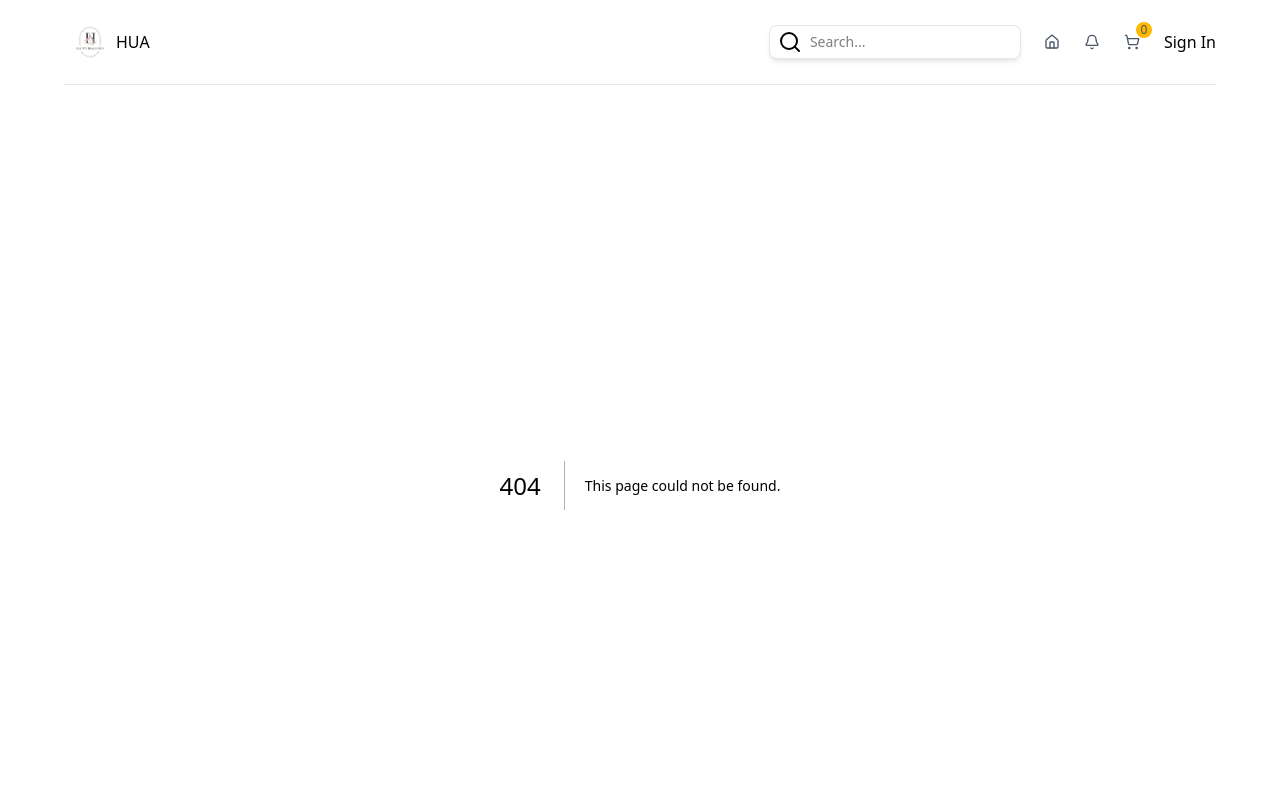
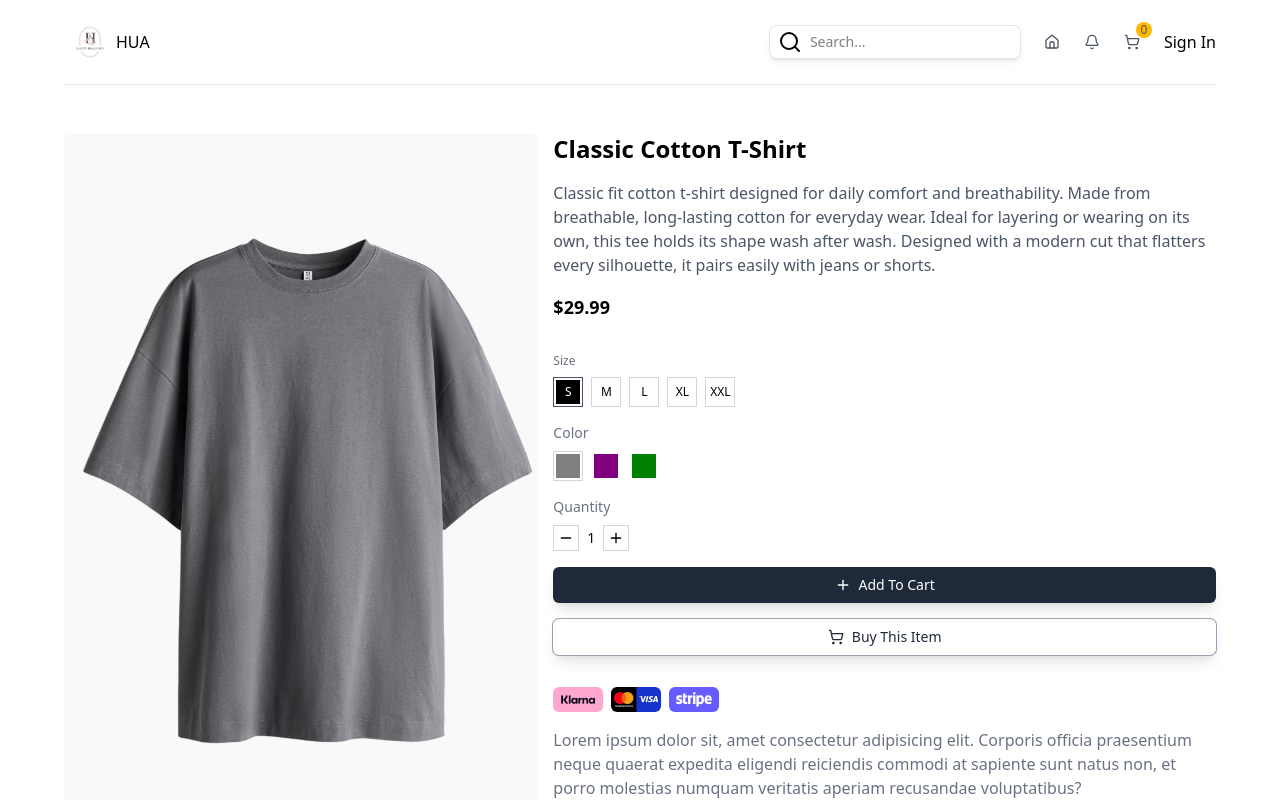
Before and after one commit to HasibullahAman/E-Commerce-UI, a Next.js app: page /products/1 in a window 1280 px wide. Before the commit this address had no page. Shown: the top 800 px of the page. Built offline with nearby package versions, Linux system fonts and the light colour scheme.

Commit message:
Product-item page is done

```diff
--- /dev/null
+++ b/src/app/products/[id]/page.tsx
@@ -0,0 +1,68 @@
+import ProductInteraction from "@/components/ProductInteraction";
+import { ProductType } from "@/type"
+import Image from "next/image";
+
+
+
+// Temporary Data
+const product: ProductType = {
+    id: 1,
+    name: "Classic Cotton T-Shirt",
+    shortDescription: "Soft everyday cotton tee",
+    description: "Classic fit cotton t-shirt designed for daily comfort and breathability. Made from breathable, long-lasting cotton for everyday wear. Ideal for layering or wearing on its own, this tee holds its shape wash after wash. Designed with a modern cut that flatters every silhouette, it pairs easily with jeans or shorts.",
+    price: 29.99,
+    sizes: ["S", "M", "L", "XL", "XXL"],
+    colors: ["gray", "purple", "green"],
+    images: {
+        gray: "/products/1g.png",
+        purple: "/products/1p.png",
+        green: "/products/1gr.png",
+    },
+}
+
+
+
+
+const ProductPage = async ({ params, searchParams }: {
+    params: Promise<{ id: string }>;
+    searchParams: Promise<{ color: string; size: string }>
+}) => {
+
+    const { size, color } = await searchParams;
+
+    const selectedSize = (size || product.sizes[0] as string)
+    const selectedColor = (color || product.colors[0] as string)
+
+    return (
+        <div className="flex flex-col gap-4 lg:flex-row md:gap-4  mt-12 ">
+            {/* Image */}
+            <div className="w-full lg:w-5/12 relative aspect-[2/3]">
+                <Image src={product.images[selectedColor]} alt={product.name}
+                    fill className="object-contain rounded-md" />
+            </div>
+            {/* Product Details */}
+            <div className="w-full lg:w-7/12 flex flex-col gap-4">
+                <h1 className="text-2xl font-bold">{product.name}</h1>
+                <p className="text-gray-600">{product.description}</p>
+                <p className="text-lg font-semibold">${product.price.toFixed(2)}</p>
+                {/* Interaction */}
+                <ProductInteraction
+                    product={product}
+                    selectedSize={selectedSize}
+                    selectedColor={selectedColor} />
+                {/* Card Info */}
+                <div className="flex items-center gap-2 mt-4">
+                    <Image src="/klarna.png" alt="Klarna Logo" width={50} height={25} className="rounded-md cursor-pointer" />
+                    <Image src="/cards.png" alt="Klarna Logo" width={50} height={25} className="rounded-md cursor-pointer" />
+                    <Image src="/stripe.png" alt="Klarna Logo" width={50} height={25} className="rounded-md cursor-pointer" />
+                </div>
+                <p className="text-gray-500 ttext-xs">
+                    Lorem ipsum dolor sit, amet consectetur adipisicing elit. Corporis officia praesentium neque quaerat expedita eligendi reiciendis commodi at sapiente sunt natus non, et porro molestias numquam veritatis aperiam recusandae voluptatibus?
+                </p>
+                {/* Size Selection */}
+            </div>
+        </div>
+    )
+}
+
+export default ProductPage
--- a/src/components/ProductCard.tsx
+++ b/src/components/ProductCard.tsx
@@ -40,7 +40,7 @@ const ProductCard = ({ product }: { product: ProductType }) => {
     return (
         <div className="shadow-lg rounded-lg overflow-hidden">
             {/* IMAGE */}
-            <Link href={`/product/${product.id}`}>
+            <Link href={`/products/${product.id}`}>
                 <div className="relative aspect-[2/3]">
                     <Image
                         src={product.images[productType.color]}
--- /dev/null
+++ b/src/components/ProductInteraction.tsx
@@ -0,0 +1,121 @@
+"use client"
+
+import useCartStore from "@/stores/cartStore";
+import { ProductType } from "@/type"
+import { Minus, Plus, ShoppingCart } from "lucide-react";
+import { usePathname, useRouter, useSearchParams } from "next/navigation";
+import { useState } from "react";
+import { toast } from "react-toastify";
+
+
+
+const ProductInteraction = ({ product, selectedSize, selectedColor }: {
+    product: ProductType;
+    selectedSize: string;
+    selectedColor: string;
+}) => {
+
+    const router = useRouter();
+    const pathname = usePathname();
+    const searchParams = useSearchParams();
+    const [quantity, setQuantity] = useState(1);
+    const { addToCart } = useCartStore();
+
+    const handleTypeChange = (type: string, value: string) => {
+        const params = new URLSearchParams(searchParams.toString());
+        params.set(type, value);
+        router.push(`${pathname}?${params.toString()}`, { scroll: false });
+    }
+    const handleQuantityChange = (type: "increment" | "decrement") => {
+        if (type === "increment") {
+            setQuantity(prev => prev + 1);
+        } else {
+            if (quantity > 1) {
+                setQuantity((prev) => prev - 1);
+            }
+        }
+    }
+    const handleAddToCart = () => {
+        addToCart({
+            ...product,
+            selectedSize,
+            selectedColor,
+            quantity
+        });
+        toast.success("Product added to cart!");
+    }
+
+    return (
+        <div className="flex flex-col gap-4 mt-4">
+            {/* Size */}
+            <div className="flex flex-col gap-2 text-xs">
+                <span className="text-gray-500">Size</span>
+                <div className="flex items-center gap-2">
+                    {product.sizes.map((size) => (
+                        <div
+                            className={`cursor-pointer border-1 p-[2px]
+                             ${selectedSize === size ? "border-gray-600" : "border-gray-300"}`}
+                            key={size}
+                            onClick={() => handleTypeChange("size", size)}
+                        >
+                            <div className={`w-6 h-6 text-center flex items-center justify-center
+                                ${selectedSize === size ? "bg-black text-white" : "bg-white text-black"}`}>
+                                {size.toUpperCase()}
+
+                            </div>
+                        </div>
+                    ))}
+                </div>
+            </div>
+            {/* Color */}
+            <div className="flex flex-col gap-2 text-sm">
+                <span className="text-gray-500">Color</span>
+                <div className="flex items-center gap-2">
+                    {product.colors.map((color) => (
+                        <div
+                            className={`cursor-pointer border-1 p-[2px]
+                             ${selectedColor === color ? "border-gray-300" : "border-white"}`}
+                            key={color}
+                            onClick={() => handleTypeChange("color", color)}
+                        >
+                            <div className={`w-6 h-6`}
+                                style={{ backgroundColor: color }}>
+                            </div>
+                        </div>
+                    ))}
+                </div>
+            </div>
+            {/* Quantity */}
+            <div className="flex flex-col gap-2 text-sm">
+                <span className="text-gray-500">Quantity</span>
+                <div className="flex items-center gap-2">
+                    <button className="cursor-pointer border-1 p-1 border-gray-300"
+                        onClick={() => handleQuantityChange("decrement")}>
+                        <Minus className="w-4 h-4" />
+                    </button>
+                    <span>{quantity}</span>
+                    <button className="cursor-pointer border-1 p-1 border-gray-300"
+                        onClick={() => handleQuantityChange("increment")}>
+                        <Plus className="w-4 h-4" />
+                    </button>
+
+                </div>
+            </div>
+            {/* Buttons */}
+            <button
+                onClick={handleAddToCart}
+                className="bg-gray-800 text-white px-4 py-2 rounded-md shadow-lg
+                flex items-center justify-center gap-2 cursor-pointer text-sm font-medium">
+                <Plus className="w-4 h-4" />
+                Add To Cart
+            </button>
+            <button className="ring-1 ring-gray-400 shadow-lg text-gray-800 px-4 py-2
+                rounded-md flex items-center justify-center gap-2 text-sm font-medium cursor-pointer">
+                <ShoppingCart className="w-4 h-4" />
+                Buy This Item
+            </button>
+        </div>
+    )
+}
+
+export default ProductInteraction
--- a/src/stores/cartStore.ts
+++ b/src/stores/cartStore.ts
@@ -21,7 +21,7 @@ const useCartStore = create<CartStoreStateType & CartStoreActionsType>()(
                             ...state.cart,
                             {
                                 ...product,
-                                quantity: 1,
+                                quantity: product.quantity || 1,
                                 selectedColor: product.selectedColor,
                                 selectedSize: product.selectedSize,
                             }
```
